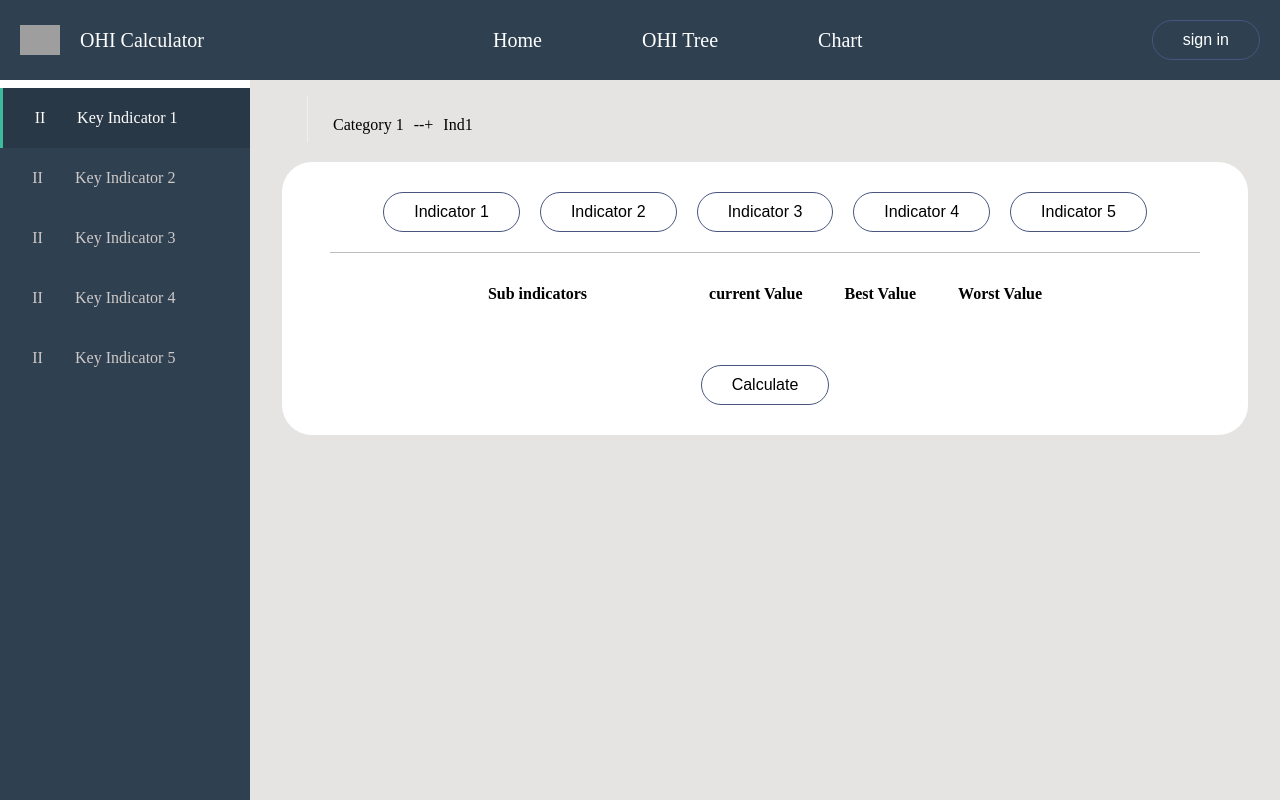
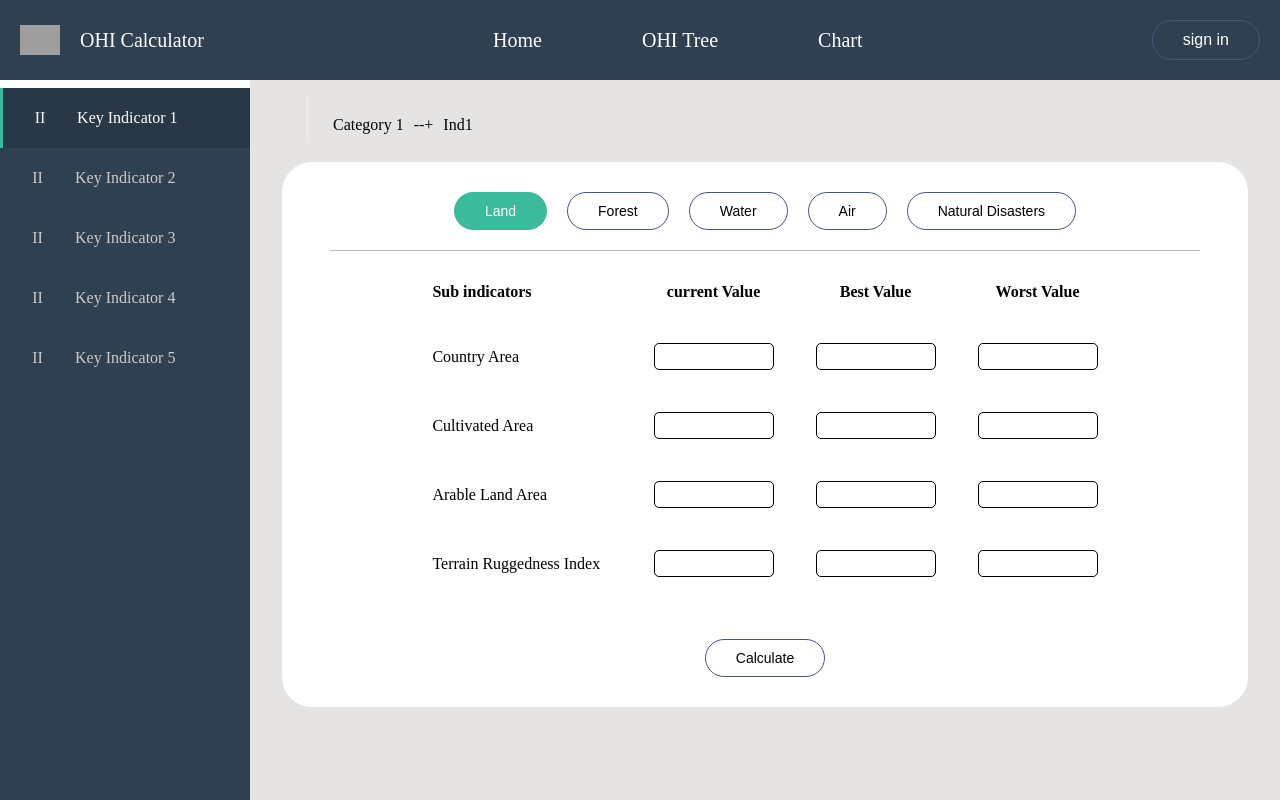
Before and after one commit to sanjayryker/ohiCalc-Frontend, a React (Vite) app: page /category in a window 1280 px wide. Both pictures are taken after a click on the button "EDI". Built offline with nearby package versions, Linux system fonts and the light colour scheme; grey boxes are pictures that could not be loaded.

Commit message:
Key, Ind, Subindicator routing completed--SubInd values can be printed

```diff
--- a/src/App.jsx
+++ b/src/App.jsx
@@ -16,7 +16,7 @@ const App = () => {
       <Routes>
         <Route path='/' element={<Home/>} />
         <Route path='/category' element={<Category/>} />
-        <Route path='/EDI/keyInd1' element={<KeyInd1/>} />
+        <Route path='/EDI/:page' element={<KeyInd1/>} />
       </Routes>
     </div>
   )
--- a/src/pages/Category/Category.css
+++ b/src/pages/Category/Category.css
@@ -12,4 +12,14 @@
     overflow: hidden;
     width: 100%;
     max-width: unset;
-  }
+    display: flex;
+    align-items: center;
+    justify-content: center;
+    margin-top: 30vh;
+    gap: 50px;
+}
+
+.category-container button{
+    padding: 20px;
+    cursor: pointer;
+}
--- a/src/pages/Category/Category.jsx
+++ b/src/pages/Category/Category.jsx
@@ -12,9 +12,9 @@ const Category = () => {
   return (
     <div className="category">
       <div className="category-container">
-        <button type="button" className="btn btn-primary" onClick={() => handleNavigation("/EDI/keyInd1")}>EDI</button>
-        <button className="btn btn-primary" onClick={() => handleNavigation("/IDI/keyInd1?current_tab=Ind1")}>IDI</button>
-        <button className="btn btn-primary" onClick={() => handleNavigation("/CDI/keyInd1?current_tab=Ind1")}>CDI</button>
+        <button onClick={() => handleNavigation("/EDI/keyInd1")}>EDI</button>
+        <button onClick={() => handleNavigation("/IDI/keyInd1?current_tab=Ind1")}>IDI</button>
+        <button onClick={() => handleNavigation("/CDI/keyInd1?current_tab=Ind1")}>CDI</button>
       </div>
     </div>
   );
--- a/src/pages/KeyIndicators/KeyInd1.css
+++ b/src/pages/KeyIndicators/KeyInd1.css
@@ -68,9 +68,15 @@
     align-items: center;
 }
 
+.card-header .active{
+    background-color:#3BBA9C;
+    color: white;
+    border: solid 0.5px #3BBA9C;
+}
+
 .card button{
     background: transparent;
-    font-size: 16px;
+    font-size: 14px;
     color: black;
     border: solid 0.5px #49557e ;
     padding: 10px 30px;
--- a/src/pages/KeyIndicators/KeyInd1.jsx
+++ b/src/pages/KeyIndicators/KeyInd1.jsx
@@ -1,40 +1,84 @@
   import React, { useEffect, useState } from 'react';
-import { useSearchParams } from 'react-router-dom';
+  import { useSearchParams, useLocation } from 'react-router-dom';
   import Sidebar from '../../components/Sidebar'
   import './KeyInd1.css'
-import { Key1data } from './keyInd1-Data';
+import { keyInd1_data, keyInd2_data, keyInd3_data, keyInd4_data, keyInd5_data } from './keyInd-Data';
+
 
   const KeyInd1 = () => {
 
+    const dataset = {
+      keyInd1: keyInd1_data,
+      keyInd2: keyInd2_data,
+      keyInd3: keyInd3_data,
+      keyInd4: keyInd4_data,
+      keyInd5: keyInd5_data,
+    }
+
+    const location = useLocation()
+    const [data,setData] = useState({})
     const [searchParams, setSearchParams] = useSearchParams();
-  const[data,setData] = useState({})
     const [inputValues, setInputValues] = useState([])
+
     const currentTab = searchParams.get('current_tab');
 
     useEffect(() => {
       if (!currentTab) {
         setSearchParams({ current_tab: 'Ind1' });
       }
-    const datas = Key1data.find(item => item.tab === currentTab);
+
+      const datas = dataset[splitPath[1]].find(item => item.tab === currentTab);
+      setData(datas)
       if(datas){
-      const intialValues = datas.values.map((value) =>({
-        subIndicator:value,
+        const intialValues = datas.subInd.map((value,index) =>({
+          subInd : index+1,
+          subInd_name : value,
           best:"",
           worst:"",
-        current:""
+          current:"",
+          normalized_value:""
         }))
         setInputValues(intialValues)
       }
-    setData(datas)
-  }, []);
+    }, [currentTab, setSearchParams]);
+
+    //Splitting the URL
+
+    const splitPath = location.pathname.split('/').filter(Boolean)
+    const KeyIndicatorValue = splitPath[1].slice(-1)
+    const indicatorValue = currentTab?.slice(-1)
+    console.log(splitPath)
+
+    //Update current Tab Value
 
     const updateTab = (newTab) => {
       setSearchParams({ current_tab:newTab });
-    const datas = Key1data.find(item => item.tab === newTab);
+      const datas = dataset[splitPath[1]].find(item => item.tab === newTab);
       setData(datas)
     };
 
-  console.log(inputValues)
+    //Handle Input box Changes
+
+    const handleInputChange = (index,field,value) =>{
+      setInputValues(preValues=>{
+        const newValues = [...preValues]
+        newValues[index][field]=value
+        return newValues
+      })
+      // console.log(inputValues)
+    }
+
+    const handleSubmit = () =>{
+      const payload = {
+        category:splitPath[0],
+        keyInd:KeyIndicatorValue,
+        ind:indicatorValue,
+        ind_name:data.indName,
+        status:false,
+        values:inputValues,
+      }
+      console.log(payload)
+    }
 
     return (
       <>
@@ -53,14 +97,17 @@ const KeyInd1 = () => {
               <div className='row-card'>
                 <div className="card">
                   <ul className='card-header'>
-                  <li onClick={() => updateTab('Ind1')}><button>Indicator 1</button></li>
-                  <li onClick={() => updateTab('Ind2')}><button>Indicator 2</button></li>
-                  <li onClick={() => updateTab('Ind3')}><button>Indicator 3</button></li>
-                  <li onClick={() => updateTab('Ind4')}><button>Indicator 4</button></li>
-                  <li onClick={() => updateTab('Ind5')}><button>Indicator 5</button></li>
+                  {dataset[splitPath[1]].map((data,index) =>{
+                    return(
+                      <li key={index} onClick={() => updateTab(data.tab)}>
+                      <button className={currentTab == `${data.tab}` ? 'active' : ''} >{data.indName}</button>
+                    </li>
+                    )
+                  })}
                   </ul>
                   <div className='card-line'> </div>
                   <div className="card-body">
+
                   <table>
                       <thead>
                         <tr>
@@ -74,19 +121,18 @@ const KeyInd1 = () => {
                         {inputValues?.map((data,index) =>{
                           return(
                             <tr key={index}>
-                        <td>{data.subIndicator}</td>
-                        <td><input type='text'/></td>
-                        <td><input type='text'/></td>
-                        <td><input type='text'/></td>
+                          <td>{data.subInd_name}</td>
+                          <td><input type='text'value={data.current} onChange={(e)=> handleInputChange(index,"current",e.target.value)}/></td>
+                          <td><input type='text'value={data.best} onChange={(e)=> handleInputChange(index,"best",e.target.value)}/></td>
+                          <td><input type='text'value={data.worst} onChange={(e)=> handleInputChange(index,"worst",e.target.value)} /></td>
                         </tr>
                           )
                         })}
-
                       </tbody>
                   </table>
                   </div>
                   <div className='button-container'>
-                  <button className='submit-button'>Calculate</button>
+                    <button className='submit-button' onClick={handleSubmit} >Calculate</button>
                   </div>
                 </div>
               </div>
--- /dev/null
+++ b/src/pages/KeyIndicators/keyInd-Data.js
@@ -0,0 +1,96 @@
+
+export const keyInd1_data = [
+    {
+        tab:'Ind1',
+        indName:'Land',
+        subInd:['Country Area','Cultivated Area','Arable Land Area','Terrain Ruggedness Index']
+    },
+    {
+        tab:'Ind2',
+        indName:'Forest',
+        subInd:['Forest Area', 'Forest Transition Phase','Trees cover(loss)','Permanent Deforestation']
+    },
+    {
+        tab:'Ind3',
+        indName:'Water',
+        subInd:['Renewable Water Resource', 'Water Depenency Ratio', 'Water Stress']
+    },
+    {
+        tab:'Ind4',
+        indName:'Air',
+        subInd:['CO2 Emissions','Air Pollution Index']
+    },
+    {
+        tab:'Ind5',
+        indName:'Natural Disasters',
+        subInd:['Disaster Death Rate','Disaster Economic Loss','Disaster Affected Pollution']
+    },
+]
+
+
+export const keyInd2_data = [
+    {
+        tab:'Ind1',
+        indName:'Justice',
+        subInd:['Unsentenced Detainees','Property Rights','Corruption Perception Index','Press Freedom Index','Affordability of Justice']
+    },
+    {
+        tab:'Ind2',
+        indName:'Governance',
+        subInd:['Voice and Accountability', 'Government Spending','Public Social Expenditure','Public Education Expenditure', 'Public Health Expenditure','Political Stability','Government Effectiveness','Regulatory Quailty','Rule of Law','Control of Corruption']
+    },
+]
+
+export const keyInd3_data = [
+    {
+        tab:'Ind1',
+        indName:'Finance',
+        subInd:['GDP','GDP Deflator','Revenue Excluding Grants','Grants and Other Revenues','Adjusted GDP Growth']
+    },
+    {
+        tab:'Ind2',
+        indName:'Work',
+        subInd:['Labor Force Participation', 'Unemployment','Annual Working Hours','Youth Condition']
+    },
+    {
+        tab:'Ind3',
+        indName:'Housing',
+        subInd:['Own Outright','Rent at Reduced/Subsidized Price']
+    },
+]
+
+export const keyInd4_data = [
+    {
+        tab:'Ind1',
+        indName:'Demography',
+        subInd:['Life Expectancy','Child and Infant Mortality','Total Fertility Rate','Urbanization']
+    },
+    {
+        tab:'Ind2',
+        indName:'Education',
+        subInd:['Education Enrollment', 'Literacy','PISA Score','Science Performance','Higher Education','Expenditure on Research', 'Female Graduates','Researcher s population']
+    },
+    {
+        tab:'Ind3',
+        indName:'Inequalities',
+        subInd:['Gini Coefficient','Palmo Ratio','Human Development Index','Poverty Rate', 'Gender Inequality Index']
+    },
+]
+
+export const keyInd5_data = [
+    {
+        tab:'Ind1',
+        indName:'Transport',
+        subInd:['Railway Travel','Air Travel']
+    },
+    {
+        tab:'Ind2',
+        indName:'Technology & Adoption',
+        subInd:['Internet Population', 'Motor Vehicle Ownership','Mobile Cellular Subscription','Logistics Performance Index','Access to Electricity','Share of Renewable Energy']
+    },
+    {
+        tab:'Ind3',
+        indName:'Consumption & Production',
+        subInd:['Energy Consumption','Electricity Consumption','Solid Waste','Electronic Waste', 'SO2 Emissions','Nitrogen Emissions','Non-Recycled waste (Plastic ones)']
+    },
+]
--- a/src/pages/KeyIndicators/keyInd1-Data.js
+++ /dev/null
@@ -1,23 +0,0 @@
-
-export const Key1data = [
-    {
-        tab:'Ind1',
-        values:['Country Area','Cultivated Area','Arable Land Area','Terrain Ruggedness Index']
-    },
-    {
-        tab:'Ind2',
-        values:['Forest Area', 'Forest Transition Phase','Trees cover(loss)','Permanent Deforestation']
-    },
-    {
-        tab:'Ind3',
-        values:['Renewable Water Resource', 'Water Depenency Ratio', 'Water Stress']
-    },
-    {
-        tab:'Ind4',
-        values:['CO2 Emissions','Air Pollution Index']
-    },
-    {
-        tab:'Ind5',
-        values:['Disaster Death Rate','Disaster Economic Loss','Disaster Affected Pollution']
-    },
-]
```
Lines whose indentation alone changed are shown as unchanged.
